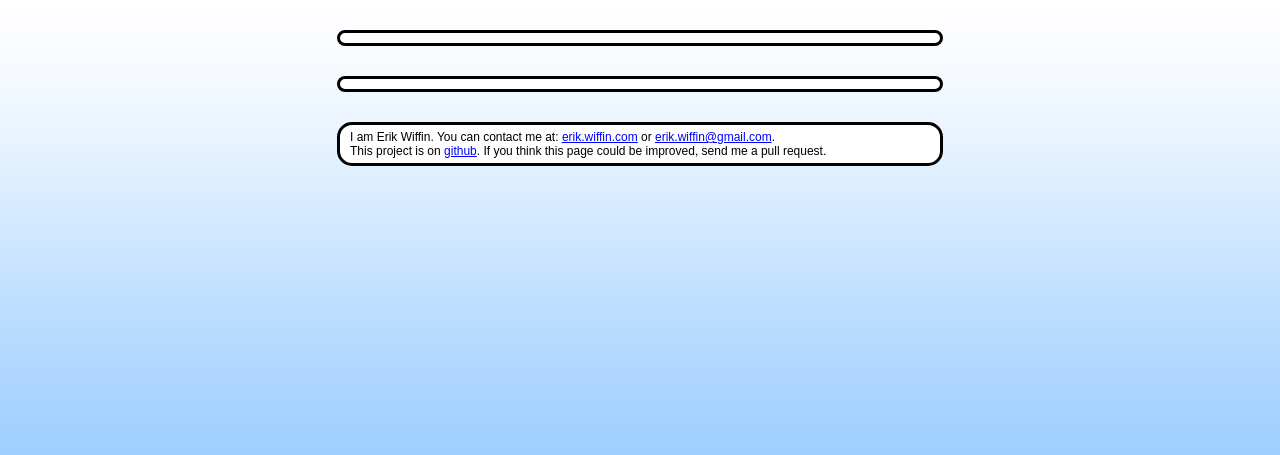
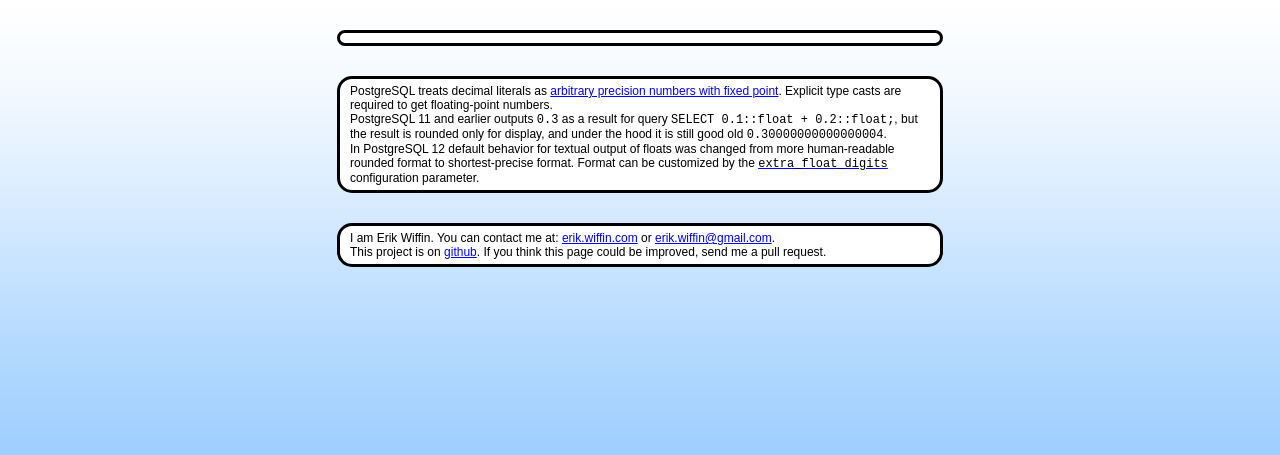
Before and after one commit to erikwiffin/0.30000000000000004, a Jekyll site: the page built from _posts/2017-04-30-postgres.md, in a window 1280 px wide. Shown: the top 455 px of the page. Built offline with Jekyll 4.4.1, drawn with Linux system fonts in a browser that asks for light colours.

Commit message:
Update and correct info about PostgreSQL after release of version 12

```diff
--- a/_posts/2017-04-30-postgres.md
+++ b/_posts/2017-04-30-postgres.md
@@ -1,6 +1,15 @@
 ---
 layout: post
 title: "Postgres"
-code: 'SELECT select 0.1::float + 0.2::float;'
-result: '0.3'
+code:
+ - 'SELECT 0.1::float + 0.2::float;'
+ - 'SELECT 0.1 + 0.2;'
+result:
+ - '0.30000000000000004'
+ - '0.3'
 ---
+PostgreSQL treats decimal literals as [arbitrary precision numbers with fixed point](https://www.postgresql.org/docs/12/datatype-numeric.html#DATATYPE-NUMERIC-DECIMAL). Explicit type casts are required to get floating-point numbers.
+
+PostgreSQL 11 and earlier outputs `0.3` as a result for query `SELECT 0.1::float + 0.2::float;`, but the result is rounded only for display, and under the hood it is still good old `0.30000000000000004`.
+
+In PostgreSQL 12 default behavior for textual output of floats was changed from more human-readable rounded format to shortest-precise format. Format can be customized by the [`extra_float_digits`](https://www.postgresql.org/docs/12/runtime-config-client.html#GUC-EXTRA-FLOAT-DIGITS) configuration parameter.
```
